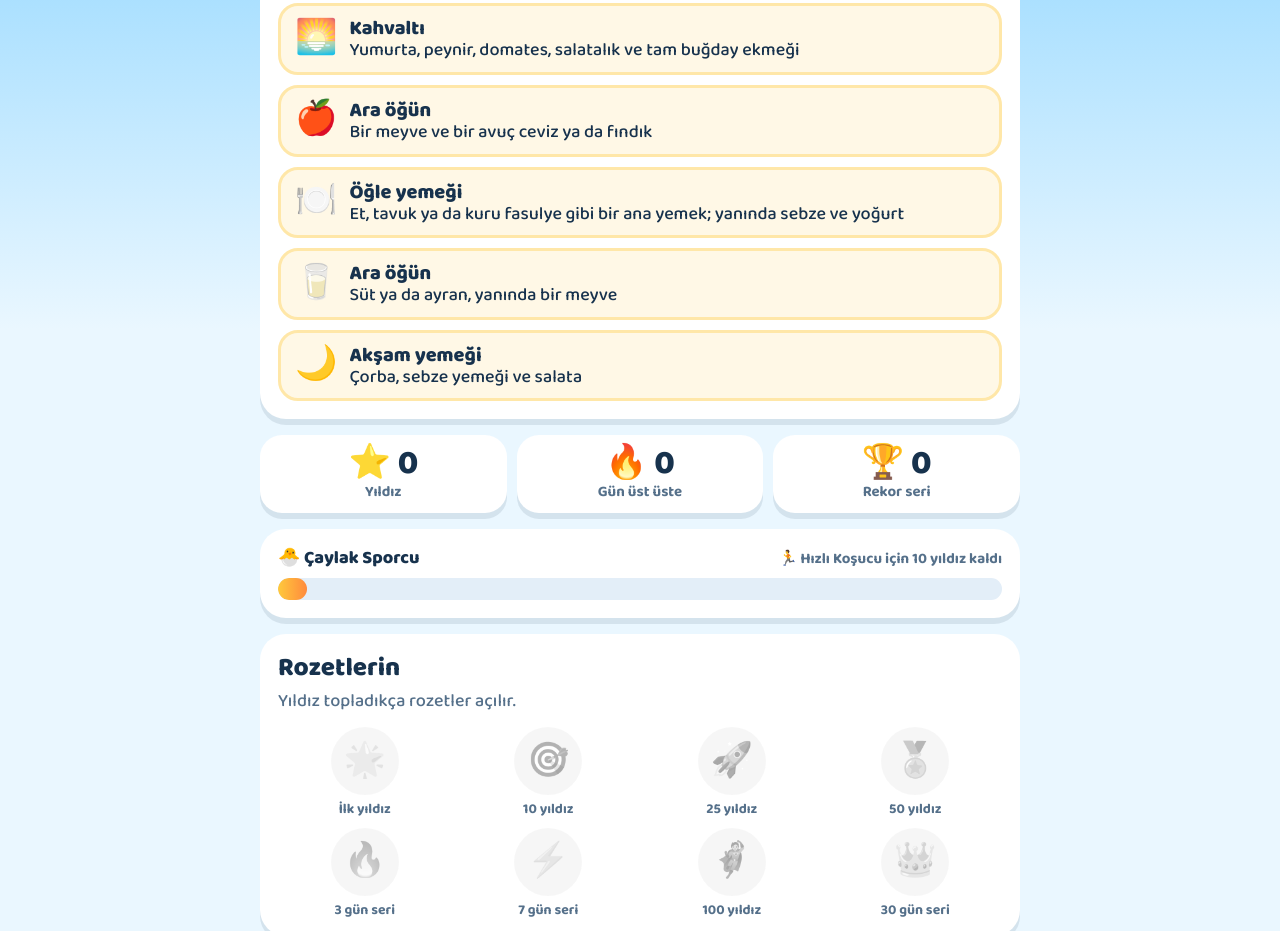
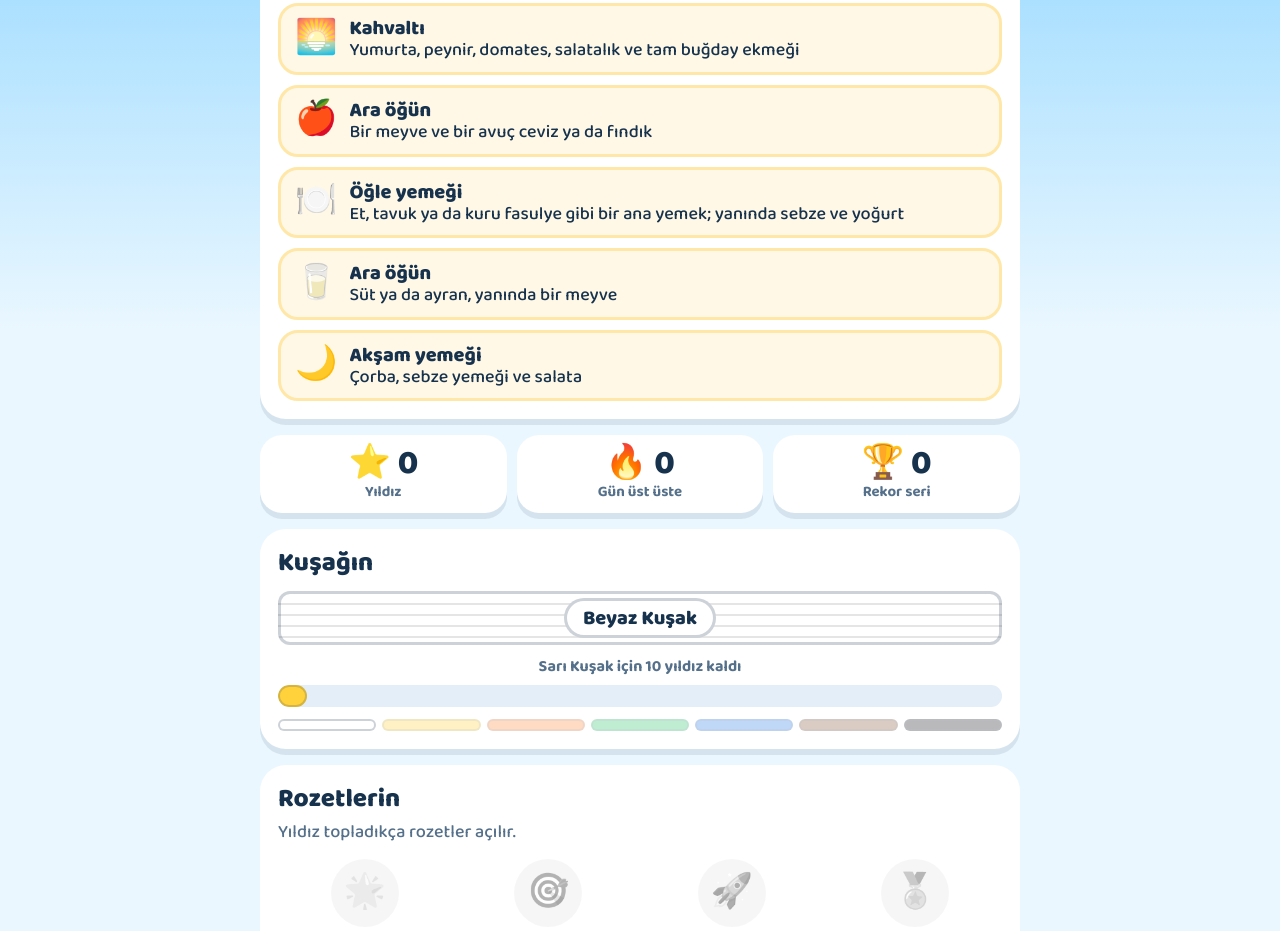
Before and after one commit to fefezey/git-laki, a plain HTML site: page omer.html in a window 1280 px wide. Shown: the part 1370-2301 px from the top of the page. Drawn offline with Linux system fonts and the light colour scheme.

Commit message:
Ömer sayfası: seviyeleri karate kuşaklarına çevir
Beyazdan siyaha yedi kuşak, renkli kuşak şeridi ve kuşak atlama kutlaması.
Spor sorumluluğu karateye göre güncellendi, sekme adı düzeltildi.

Co-Authored-By: Claude Fable 5.2 <noreply@anthropic.com>

```diff
--- a/omer.html
+++ b/omer.html
@@ -5,7 +5,7 @@
 <meta name="viewport" content="width=device-width, initial-scale=1, viewport-fit=cover">
 <meta name="apple-mobile-web-app-capable" content="yes">
 <meta name="theme-color" content="#3ab0ff">
-<title>Süper Ömer</title>
+<title>Ömer Halis</title>
 <link rel="preconnect" href="https://fonts.googleapis.com">
 <link href="https://fonts.googleapis.com/css2?family=Baloo+2:wght@500;700;800&display=swap" rel="stylesheet">
 <style>
@@ -113,10 +113,25 @@
   .card .sub { margin: 0 0 14px; color: var(--ink-soft); font-weight: 500; }
 
   /* Seviye */
-  .level-row { display: flex; justify-content: space-between; align-items: baseline; gap: 8px; font-weight: 800; }
-  .level-row small { color: var(--ink-soft); font-weight: 700; font-size: 15px; text-align: right; }
+  .belt {
+    --c: #fff; position: relative; height: 54px; margin-top: 10px; border-radius: 12px;
+    background:
+      repeating-linear-gradient(180deg, transparent 0 9px, rgba(0,0,0,.10) 9px 11px),
+      var(--c);
+    border: 3px solid rgba(23,50,77,.22); display: grid; place-items: center;
+    transition: background-color .5s;
+  }
+  .belt span {
+    background: #fff; color: var(--ink); font-weight: 800; font-size: 20px; line-height: 1;
+    padding: 7px 16px; border-radius: 99px; border: 3px solid rgba(23,50,77,.22);
+  }
+  .level-row { display: flex; justify-content: center; margin-top: 12px; }
+  .belts { display: flex; gap: 6px; margin-top: 12px; }
+  .belts i { flex: 1; height: 12px; border-radius: 99px; border: 2px solid rgba(23,50,77,.22); opacity: .3; }
+  .belts i.on { opacity: 1; }
+  .level-row small { color: var(--ink-soft); font-weight: 700; font-size: 16px; text-align: center; }
   .bar { height: 22px; background: var(--line); border-radius: 99px; overflow: hidden; margin-top: 8px; }
-  .bar i { display: block; height: 100%; width: 0; border-radius: 99px; background: linear-gradient(90deg, var(--sun), var(--orange)); transition: width .5s cubic-bezier(.3,1.4,.5,1); }
+  .bar i { display: block; height: 100%; width: 0; border-radius: 99px; background: var(--sun); box-shadow: inset 0 0 0 2px rgba(23,50,77,.18); transition: background-color .5s, width .5s cubic-bezier(.3,1.4,.5,1); }
 
   /* Görevler */
   .missions { display: grid; grid-template-columns: repeat(2, 1fr); gap: 10px; }
@@ -214,8 +229,11 @@
   </section>
 
   <section class="card reveal">
-    <div class="level-row"><span id="levelName">🐣 Çaylak Sporcu</span><small id="levelNext"></small></div>
+    <h2>Kuşağın</h2>
+    <div class="belt" id="belt"><span id="levelName">Beyaz Kuşak</span></div>
+    <div class="level-row"><small id="levelNext"></small></div>
     <div class="bar"><i id="levelBar"></i></div>
+    <div class="belts" id="belts" aria-hidden="true"></div>
   </section>
 
   <section class="card reveal">
@@ -241,17 +259,18 @@
     { id: 'su',     emo: '💧', txt: 'Bol bol su içtim' },
     { id: 'meyve',  emo: '🍎', txt: 'Meyve yedim' },
     { id: 'sebze',  emo: '🥦', txt: 'Sebze yedim' },
-    { id: 'spor',   emo: '⚽', txt: 'Spor yaptım ya da oyun oynadım' },
+    { id: 'spor',   emo: '🥋', txt: 'Karate ya da spor yaptım' },
     { id: 'disari', emo: '🌳', txt: 'Dışarıda vakit geçirdim' },
     { id: 'uyku',   emo: '😴', txt: 'Erken yattım' }
   ];
   var LEVELS = [
-    { at: 0,   name: '🐣 Çaylak Sporcu' },
-    { at: 10,  name: '🏃 Hızlı Koşucu' },
-    { at: 25,  name: '💪 Güçlü Sporcu' },
-    { at: 50,  name: '🏅 Şampiyon' },
-    { at: 100, name: '🦸 Süper Kahraman' },
-    { at: 200, name: '👑 Efsane' }
+    { at: 0,   name: 'Beyaz Kuşak',     color: '#ffffff' },
+    { at: 10,  name: 'Sarı Kuşak',      color: '#ffd23c' },
+    { at: 25,  name: 'Turuncu Kuşak',   color: '#ff8a3d' },
+    { at: 50,  name: 'Yeşil Kuşak',     color: '#2fc56d' },
+    { at: 80,  name: 'Mavi Kuşak',      color: '#2f7fe6' },
+    { at: 120, name: 'Kahverengi Kuşak', color: '#8a5a3c' },
+    { at: 180, name: 'Siyah Kuşak',     color: '#1c1c22' }
   ];
   var BADGES = [
     { emo: '🌟', txt: 'İlk yıldız',   ok: function (s) { return s.stars >= 1; } },
@@ -301,6 +320,14 @@
     badgesEl.appendChild(d);
   });
 
+  LEVELS.forEach(function (l) {
+    var b = document.createElement('i'); b.style.background = l.color; $('belts').appendChild(b);
+  });
+  function levelIndex() {
+    var li = 0;
+    for (var i = 0; i < LEVELS.length; i++) if (state.stars >= LEVELS[i].at) li = i;
+    return li;
+  }
   function doneCount() { var n = 0; for (var k in state.done) if (state.done[k]) n++; return n; }
 
   function render() {
@@ -310,15 +337,17 @@
     [].forEach.call(missionsEl.children, function (b) {
       b.setAttribute('aria-pressed', state.done[b.dataset.id] ? 'true' : 'false');
     });
-    var li = 0;
-    for (var i = 0; i < LEVELS.length; i++) if (state.stars >= LEVELS[i].at) li = i;
+    var li = levelIndex();
     var cur = LEVELS[li], next = LEVELS[li + 1];
     $('levelName').textContent = cur.name;
+    $('belt').style.setProperty('--c', cur.color);
+    $('levelBar').style.backgroundColor = (next || cur).color;
+    [].forEach.call($('belts').children, function (b, i) { b.classList.toggle('on', i <= li); });
     if (next) {
       $('levelNext').textContent = next.name + ' için ' + (next.at - state.stars) + ' yıldız kaldı';
       $('levelBar').style.width = Math.max(4, (state.stars - cur.at) / (next.at - cur.at) * 100) + '%';
     } else {
-      $('levelNext').textContent = 'En yüksek seviye!';
+      $('levelNext').textContent = 'En yüksek kuşak! Ustasın!';
       $('levelBar').style.width = '100%';
     }
     [].forEach.call(badgesEl.children, function (d, i) { d.classList.toggle('on', BADGES[i].ok(state)); });
@@ -333,7 +362,7 @@
   function badgeCount() { return BADGES.filter(function (b) { return b.ok(state); }).length; }
 
   function addStars(n, msg) {
-    var before = badgeCount();
+    var before = badgeCount(), beltBefore = levelIndex();
     state.stars = Math.max(0, state.stars + n);
     if (n > 0) {
       bump('statStars');
@@ -343,6 +372,7 @@
         msg = '🔥 ' + state.streak + ' gün üst üste! Harika!';
       }
       if (badgeCount() > before) { confetti(160); msg = '🏅 Yeni rozet kazandın!'; }
+      if (levelIndex() > beltBefore) { confetti(220); msg = '🥋 ' + LEVELS[levelIndex()].name + ' oldun! Tebrikler!'; }
       toast(msg || pick(PRAISE));
     }
     save(); render();
```
